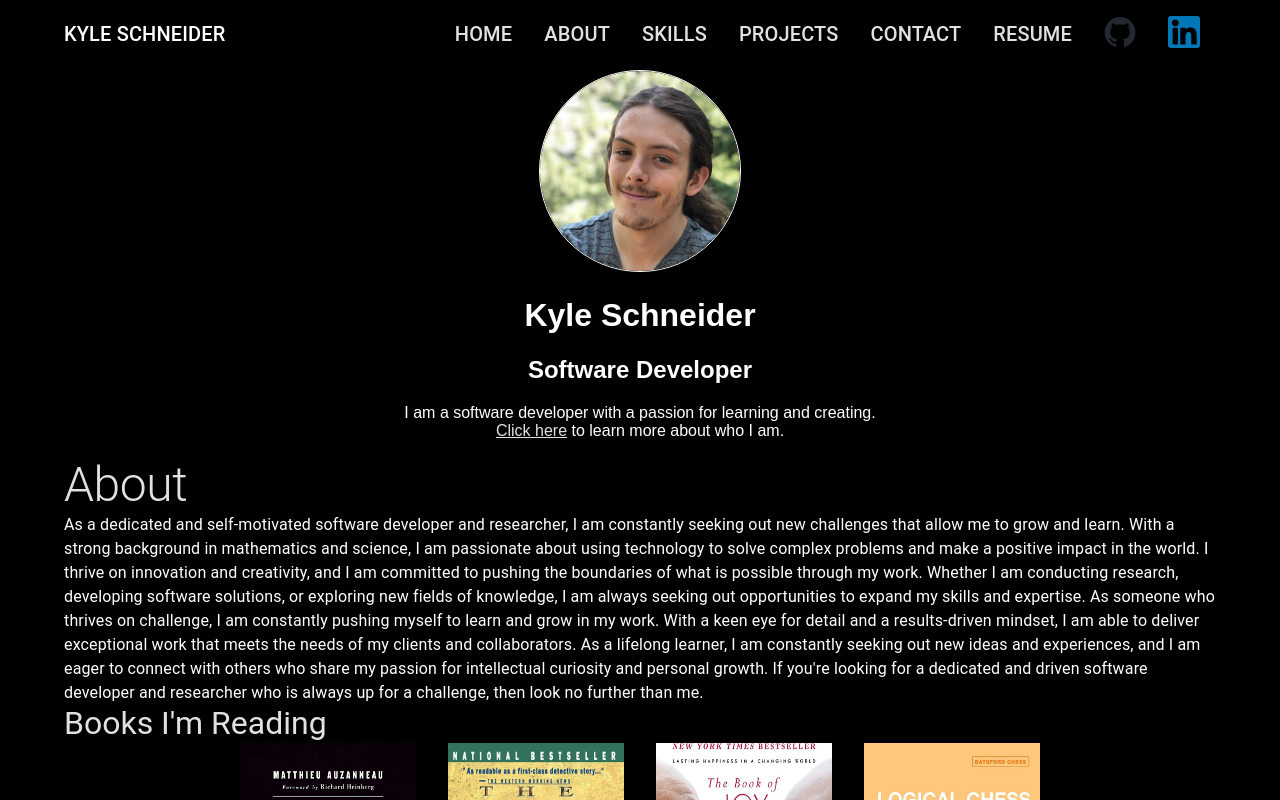
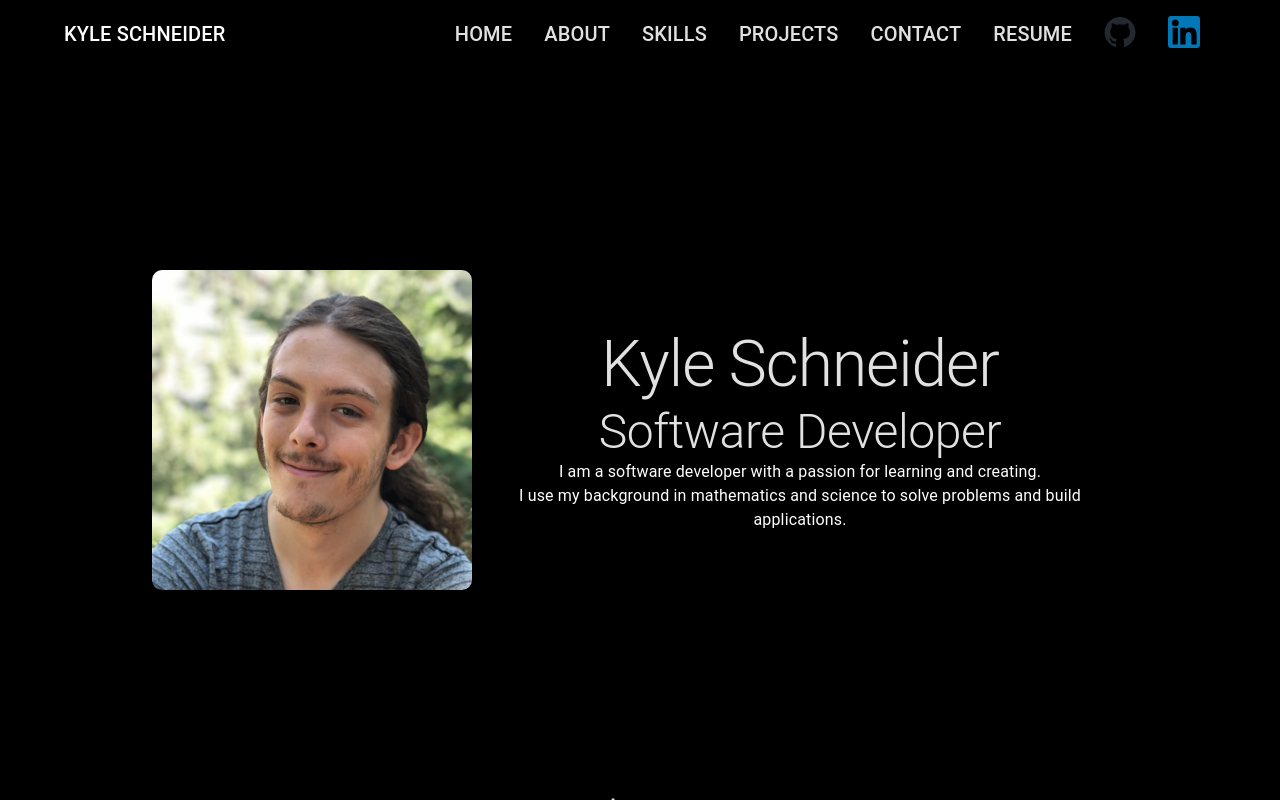
Before and after one commit to kvs247/portfolio-site, a React (Create React App) app in the folder client/: page / in a window 1280 px wide. Shown: the top 800 px of the page. Built offline with nearby package versions, Linux system fonts and the light colour scheme.

Commit message:
update intro area

```diff
--- a/client/src/components/About.js
+++ b/client/src/components/About.js
@@ -12,9 +12,9 @@ function About() {
     return (
         <Container
           id='about'
-          sx={{ mx: 'auto'}}
+          sx={{ mx: 'auto', mb: '25vh'}}
         >
-            <Typography variant='h2'>About</Typography>
+            <Typography variant='h2' textAlign='center'>About</Typography>
             <Box>
                 <Typography>
                     As a dedicated and self-motivated software developer and researcher, I am constantly seeking out new challenges that allow me to grow and learn. With a strong background in mathematics and science, I am passionate about using technology to solve complex problems and make a positive impact in the world. I thrive on innovation and creativity, and I am committed to pushing the boundaries of what is possible through my work.
--- a/client/src/components/Home.js
+++ b/client/src/components/Home.js
@@ -1,18 +1,15 @@
-import { Link } from 'react-router-dom';
 import styled from 'styled-components';
 
 import ProjectCard from './ProjectCard';
-
-
-import selfie_jpg from '../assets/selfie.jpg';
 
 // project screenshots
 import chess_img from '../assets/chess.png';
 import thesis_img from '../assets/thesis-snipet.png';
 import ggg_img from '../assets/GGG.PNG';
 
+import Intro from './Intro.js';
+import About from './About.js';
 import Skills from './Skills.js';
-import About from './About.js';
 
 // const testBackend = () => {
 //   fetch('/test')
@@ -25,19 +22,7 @@ import About from './About.js';
 function Home () {
     return (
         <>
-          <IntroDiv id='title-div'>
-            <img src={selfie_jpg} alt='' />
-            <h1>Kyle Schneider</h1>
-            <h2>Software Developer</h2>
-            <p>
-              I am a software developer with a passion for learning and creating.
-              <br />
-                <Link to='/about' style={{ color: '#e1e1e1'}}>
-                  Click here
-                </Link>
-              {' '}to learn more about who I am.
-            </p>
-          </IntroDiv>
+          <Intro />
 
           <About />
 
@@ -77,16 +62,6 @@ function Home () {
 
 export default Home;
 
-const IntroDiv = styled.div`
-    text-align: center;
-
-    img {
-        border-radius: 50%;
-        height: 200px;
-        border: 1px solid var(--white);
-    }
-`
-
 const ProjectsDiv = styled.div`
     width: 75%;
     margin: 25px auto;
--- /dev/null
+++ b/client/src/components/Intro.js
@@ -0,0 +1,44 @@
+import { Link as ScrollLink } from 'react-scroll';
+import Box from '@mui/material/Box';
+import Typography from '@mui/material/Typography';
+import Container from '@mui/material/Container';
+
+import selfie_jpg from '../assets/selfie.jpg';
+
+function Intro() {
+    return (
+        <Container
+          id='intro'
+          sx={{
+            display: 'flex',
+            alignItems: 'center',
+            justifyContent: 'space-evenly',
+            mt: '25vh',
+            mb: '25vh',
+            width: '80vw',
+          }}
+        >
+          <Box
+            component='img'
+            src={selfie_jpg}
+            alt='headshot of Kyle Schneider'
+            sx={{
+              height: '20rem',
+              width: '20rem',
+              borderRadius: '10px',
+            }}
+          />
+          <Box textAlign='center'>
+            <Typography variant='h1'>Kyle Schneider</Typography>
+            <Typography variant='h2'>Software Developer</Typography>
+            <Typography>
+              I am a software developer with a passion for learning and creating.
+              <br />
+              I use my background in mathematics and science to solve problems and build applications.
+            </Typography>
+          </Box>
+        </Container>
+    );
+}
+
+export default Intro;
--- a/client/src/components/NavBar.js
+++ b/client/src/components/NavBar.js
@@ -51,13 +51,13 @@ function NavBar() {
         }}
       >
         <Box sx={{ display: 'flex', alignItems: 'center' }}>
-          <Typography variant="h6">
+          <Typography variant="h6" noWrap>
             KYLE SCHNEIDER
           </Typography>
         </Box>
         <Box sx={{ display: 'flex', alignItems: 'center' }}>
 
-          {navLink('title-div', 'HOME')}
+          {navLink('intro', 'HOME')}
 
           {navLink('about', 'ABOUT')}
 
```
